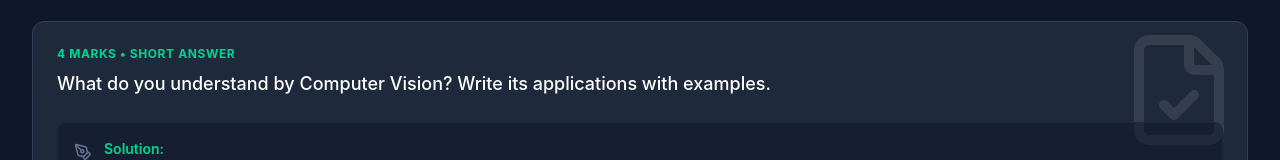
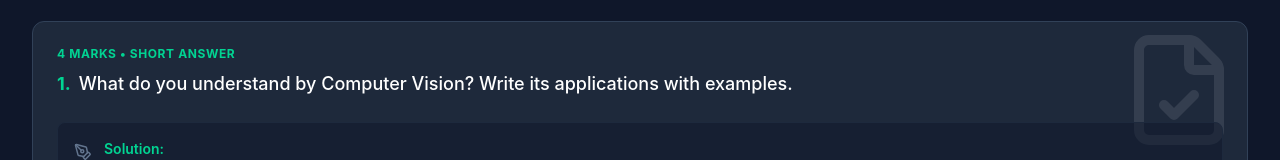
Before and after one commit to tohin003/cv, a React (Vite) app: page /pyq in a window 1280 px wide. Shown: the part 248-408 px from the top of the page. Built offline with nearby package versions, Linux system fonts and the light colour scheme.

Commit message:
Add numbering to PYQ section

```diff
--- a/src/pages/PYQView.jsx
+++ b/src/pages/PYQView.jsx
@@ -32,7 +32,7 @@ export default function PYQView() {
             </div>
 
             <div className="grid gap-6">
-                {allPyqs.map((q) => (
+                {allPyqs.map((q, index) => (
                     <div key={q.id} className="bg-surface border border-slate-700 rounded-xl p-6 relative overflow-hidden group hover:border-emerald-500/50 transition-colors">
                         <div className="absolute top-0 right-0 p-2 opacity-10 group-hover:opacity-20 transition-opacity">
                             <FileCheck size={120} />
@@ -44,7 +44,10 @@ export default function PYQView() {
                                     <div className="text-xs text-emerald-400 font-bold uppercase tracking-wider mb-2">
                                         {q.marks} Marks • {q.type} Answer
                                     </div>
-                                    <h3 className="text-lg font-medium text-white mb-2">{q.question}</h3>
+                                    <h3 className="text-lg font-medium text-white mb-2">
+                                        <span className="text-emerald-400 font-bold mr-2">{index + 1}.</span>
+                                        {q.question}
+                                    </h3>
                                 </div>
                             </div>
 
```
